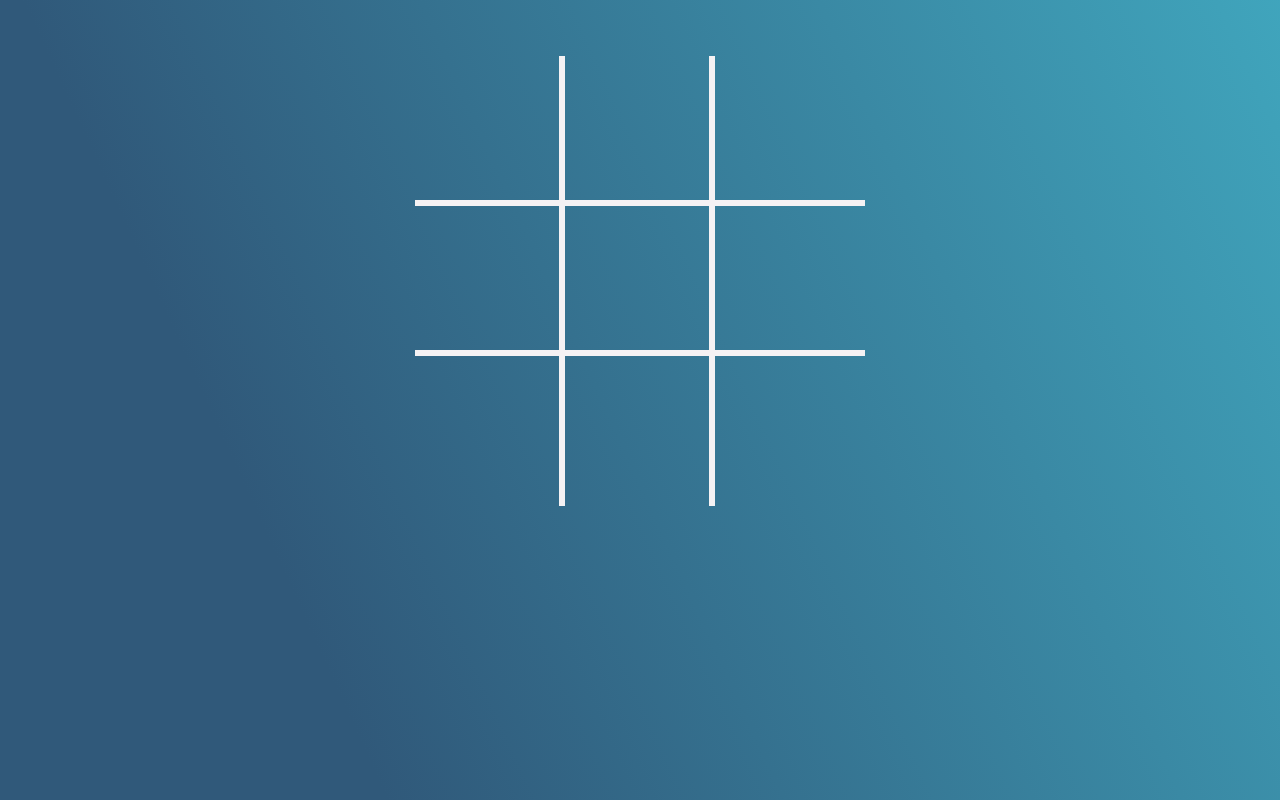
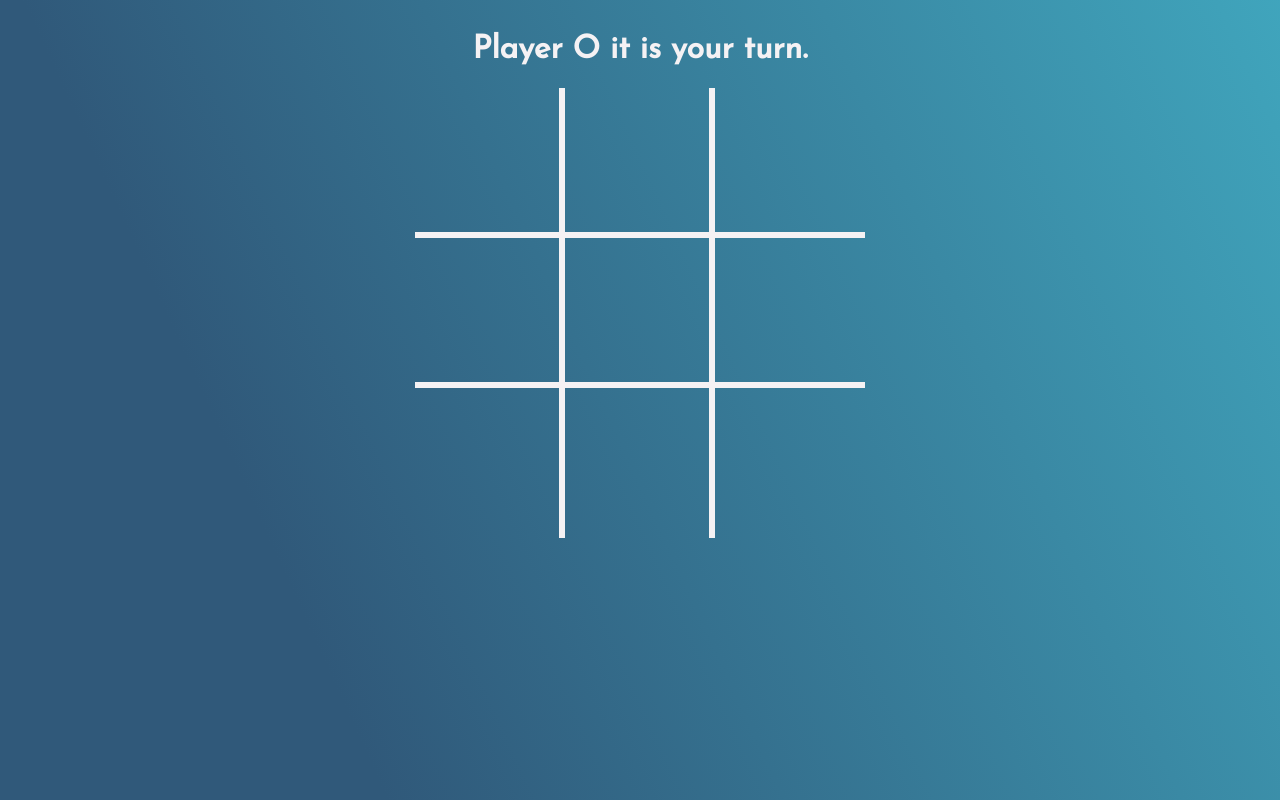
Before and after one commit to gabrielribeirof/secompp-2023-web-games, a website: page public/index.html in a window 1280 px wide. Drawn offline with nearby package versions, Linux system fonts and the light colour scheme; no server answers.

Commit message:
add render-screen

```diff
--- a/public/index.html
+++ b/public/index.html
@@ -34,7 +34,7 @@
         </div>
       </div>
     </div>
-
+    <script src="../public/render-screen.js"></script>
     <script type="module">
       import { createGame } from "./game.js";
 
```
Also changed, not shown: 1 other file.
